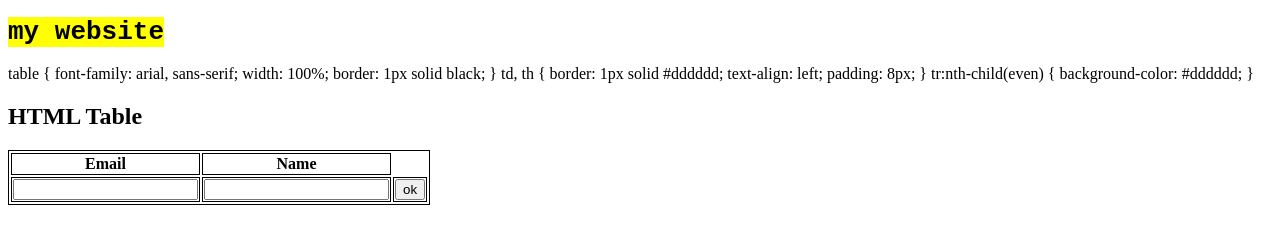
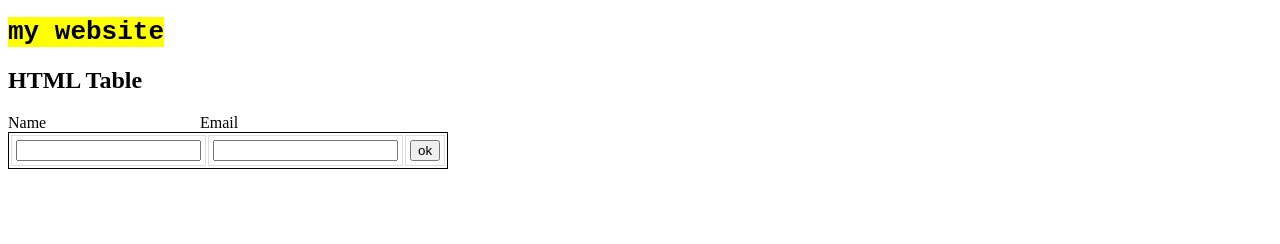
Before and after one commit to Kyororoot/sandbox, a plain HTML site: page index.htm in a window 1280 px wide. Drawn offline with Linux system fonts and the light colour scheme.

Commit message:
Update index.htm

```diff
--- a/index.htm
+++ b/index.htm
@@ -11,7 +11,9 @@ mark {
 }
 </style>
 
-	<h1 id= "heading" style="color: black; font-family: monospace"><mark> my website</mark></h1>
+<h1 id= "heading" style="color: black; font-family: monospace"><mark> my website</mark></h1>
+
+<style>
 
 table {
 	font-family: arial, sans-serif;
@@ -22,7 +24,7 @@ table {
 td, th {
 	border: 1px solid #dddddd;
 	text-align: left;
-	padding: 8px;
+	padding: 4px;
 }
 
 tr:nth-child(even) {
@@ -34,13 +36,20 @@ tr:nth-child(even) {
 
 <h2>HTML Table</h2>
 
+<p1>Email</p1>
+<p2>Name</p2>
+
+<style>
+	p1{
+position: absolute;
+left: 200px;
+{
+
+</style>
+
 <form method="GET" id="my_form"></form>
 
 <table id="myTable" style="width:20%">
-  <tr>
-    <th>Email</th>
-    <th>Name</th>
-  </tr>
   <tr>
     <td>
 	<input type="text" id="input1" name="Email" form="my_form" />
```
